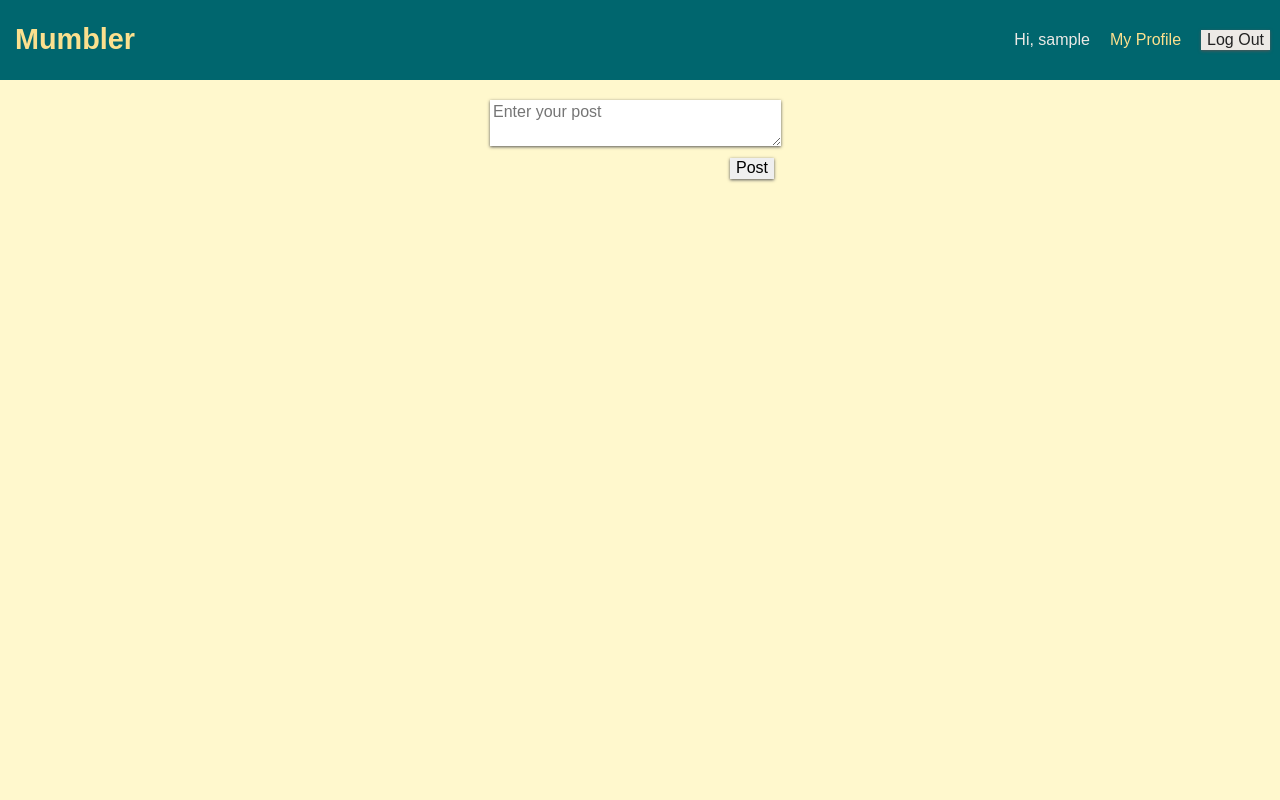
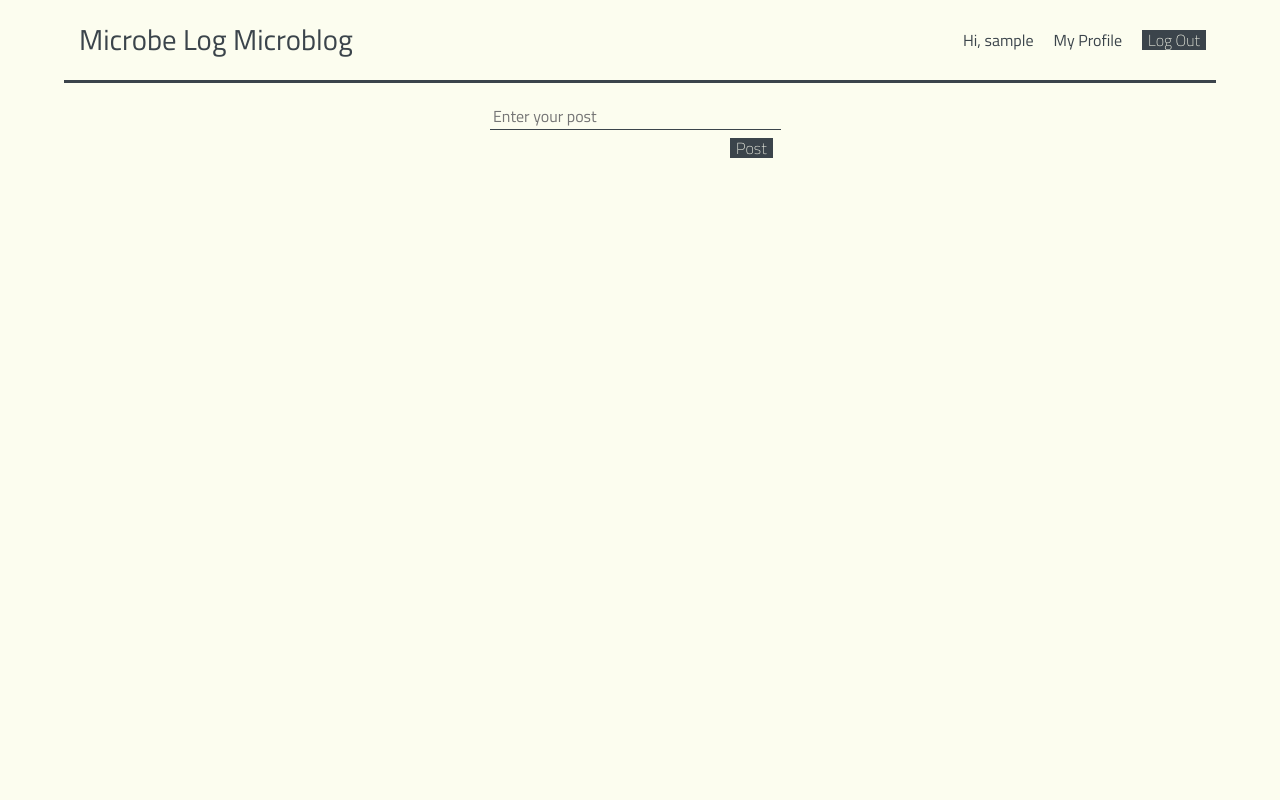
Before and after one commit to joebeachjoebeach/microbe-log-microblog, a Flask app: page / in a window 1280 px wide. Run offline with Flask 2, Linux system fonts and the light colour scheme; a user stored in the database is signed in; data comes from the database, SQL or seed files in the repository; data that the repository does not hold is empty.

Commit message:
flat design

```diff
--- a/app.py
+++ b/app.py
@@ -11,6 +11,12 @@ db.init_app(app)
 
 def utc_to_local(utc_dt):
     return utc_dt.replace(tzinfo=timezone.utc).astimezone(tz=None)
+
+def time_to_string(date_time):
+    t = utc_to_local(date_time)
+    months = [None, 'Jan', 'Feb', 'Mar', 'Apr', 'May', 'Jun', 'Jul', 'Aug', 'Sep', 'Oct', 'Nov', 'Dec']
+    return f'{months[t.month]} {str(t.day)} at {str(t.hour)}:{str(t.minute)}'
+
 
 def redirect_url(default='index'):
     return request.args.get('next') or \
@@ -110,7 +116,6 @@ def delete():
     db.session.delete(post_to_delete)
     db.session.commit()
 
-    # return redirect(url_for('index'))
     return redirect(redirect_url())
 
 @app.route('/u/<uname>')
@@ -125,6 +130,7 @@ def user(uname):
 
 
 app.jinja_env.globals.update(utc_to_local=utc_to_local)
+app.jinja_env.globals.update(time_to_string=time_to_string)
 
 if __name__ == '__main__':
     app.run()
--- a/static/css/style2.css
+++ b/static/css/style2.css
@@ -1,12 +1,12 @@
 html, body {
-  font-family: Arial, Helvetica, sans-serif;
+  background-color: #FCFDEF;
+  font-family: 'Titillium Web', sans-serif;
   height: 100%;
   width: 100%; }
 
 body {
   align-items: center;
-  background-color: #FFF8CD;
-  color: #222;
+  color: #3B444B;
   display: flex;
   flex-direction: column;
   height: 100%;
@@ -14,50 +14,76 @@ body {
   width: 100%; }
 
 a {
-  color: #00666E;
+  color: #3B444B;
   text-decoration: none; }
 
+a:focus {
+  outline: none !important;
+  text-decoration: underline; }
+
 button {
-  background-color: #EDEAE6;
+  background-color: #3B444B;
   border: none;
   border-radius: 0;
-  box-shadow: 0 1px 3px #555;
-  color: #222;
+  color: #FCFDEF;
   cursor: pointer;
-  font-size: 1rem; }
+  font-family: 'Titillium Web', sans-serif;
+  font-weight: 200; }
+
+button:disabled {
+  background-color: #CCC; }
+
+button:focus {
+  background-color: #000;
+  outline: none !important; }
+
+h1 {
+  font-weight: 400; }
 
 input {
-  border: none;
+  background-color: #FCFDEF;
+  border-bottom: 1px solid #3B444B;
+  border-left: none;
+  border-right: none;
+  border-top: none;
+  background-color: #FCFDEF;
   border-radius: 0;
-  box-shadow: 0 1px 3px #555;
+  font-family: 'Titillium Web', sans-serif;
   font-size: 1rem;
   min-height: 20px; }
 
 input[type="submit"] {
   cursor: pointer; }
 
+input:focus {
+  border-bottom: 1px solid #C01400;
+  outline: none !important; }
+
 .flash {
-  background-color: #FFF8CD;
-  color: #222;
+  background-color: #3B444B;
+  color: #FCFDEF;
+  font-weight: 200;
   height: 20px;
+  left: 0;
   padding: 2px 10px;
   position: fixed;
   top: 0;
-  width: 100%; }
+  width: 320px; }
 
 .header {
+  background-color: #FCFDEF;
+  border-bottom: 3px solid #3B444B;
+  border-left: none;
+  border-right: none;
+  border-top: none;
   align-items: center;
-  background-color: #00666E;
-  color: #EDEAE6;
   display: flex;
   min-height: 80px;
   justify-content: space-between;
   margin: 0;
+  min-width: 310px;
   overflow: auto;
-  width: 100%; }
-
-.header-link {
-  color: #FBE08E; }
+  width: 90%; }
 
 .header-title {
   font-size: 0.9rem;
@@ -97,17 +123,17 @@ input[type="submit"] {
   width: 95%; }
 
 .createpost {
-  height: 100px;
   margin: 20px 0 0 0;
   width: 300px; }
 
 .createpost-input {
-  border: none;
-  box-shadow: 0 1px 3px #555;
-  height: 40px;
   margin: 0 0 8px 0;
   padding: 3px;
   width: 95%; }
+
+.createpost-input:focus {
+  border-color: #C01400;
+  outline: none !important; }
 
 .createpost-submit {
   margin: 0 0 0 80%; }
--- a/static/js/script.js
+++ b/static/js/script.js
@@ -33,7 +33,7 @@ function showModal() {
   var passMsg = document.createElement('DIV');
   var vPassInput = document.createElement('INPUT');
   var vPassMsg = document.createElement('DIV');
-  submit = document.createElement('INPUT');
+  submit = document.createElement('BUTTON');
   var cancel = document.createElement('BUTTON');
 
   modal.className = 'signupmodal';
@@ -84,9 +84,10 @@ function showModal() {
   vPassMsg.className = 'signupmodal-content-form-message';
 
   submit.id = 'signup-submit';
-  submit.setAttribute('type', 'submit');
-  submit.setAttribute('name', 'submit_account');
-  submit.setAttribute('value', 'Sign Up');
+  // submit.setAttribute('type', 'submit');
+  // submit.setAttribute('name', 'submit_account');
+  // submit.setAttribute('value', 'Sign Up');
+  submit.textContent = 'Sign Up';
 
   cancel.id = 'cancel-signup';
   cancel.className = 'signupmodal-content-cancel';
--- a/templates/base.html
+++ b/templates/base.html
@@ -1,14 +1,14 @@
-{% from 'macros.html' import hamburger_menu %}
 <!doctype html>
 <html>
 <head>
   <meta charset="utf-8">
   <meta name="description" content="Wispy">
   <meta name="viewport" content="width=device-width, initial-scale=1">
+  <link href="https://fonts.googleapis.com/css?family=Titillium+Web:200,400,700" rel="stylesheet">
   <link rel="stylesheet" type="text/css" href="{{ url_for('static', filename='./css/normalize.css') }}">
   <link rel="stylesheet" type="text/css" href="{{ url_for('static', filename='./css/style2.css') }}">
   <link rel="icon" type="image/x-icon" href="{{ url_for('static', filename='./images/favicon.ico') }}">
-  <title>Mumbler</title>
+  <title>Microbe Log Microblog</title>
 </head>
 
 <body>
@@ -22,7 +22,7 @@
     {% endif %}
   {% endwith %}
   <header class="header">
-    <a class="header-title header-link" href="/"><h1>Mumbler</h1></a>
+    <a class="header-title header-link" href="/"><h1>Microbe Log Microblog</h1></a>
 
       <!-- Log Out button if logged in -->
       {% if 'user' in session %}
@@ -40,21 +40,6 @@
 
       <!-- Log In / Sign Up if not logged in -->
       {% else %}
-      {# <div class="header-login">
-
-        <!-- log in -->
-        <form class="header-login-row" action="/login" method="POST">
-          <input class="header-login-row-element" type="text" name="username" placeholder="username">
-          <input class="header-login-row-element" type="password" name="password" placeholder="password">
-          <input class="header-login-row-element" type="submit" value="Log in" name="login">
-        </form>
-
-        <!-- sign up -->
-        <div class="header-login-row header-login-signup">
-          <span class="header-login-row-element">Don't have an account?</span>
-          <button class="header-login-row-element" id="signup">Sign Up</button>
-        </div>
-      </div> #}
         <form class="header-login" action="/login" method="POST">
           <div class="header-login-col">
             <input class="header-login-col-el header-login-col-input" type="text" name="username" placeholder="username">
@@ -68,7 +53,6 @@
 
 
       {% endif %}
-      {# {{ hamburger_menu() }} #}
   </header>
 
   <div class="main">
--- a/templates/macros.html
+++ b/templates/macros.html
@@ -1,8 +1,8 @@
 {% macro post_input() %}
 
   <form class="createpost" action="/post" method="POST">
-    <textarea id="input-post" class="createpost-input" placeholder="Enter your post" name="contents" maxlength="50" cols="30" rows="4"></textarea>
-    <input class="createpost-submit" type="submit" value="Post" name="submit_post">
+    <input id="input-post" class="createpost-input" placeholder="Enter your post" maxlength="50" type="text" name="contents">
+    <button class="createpost-submit" name="submit_post">Post</button>
   </form>
   {% with messages = get_flashed_messages(category_filter=["post"]) %}
     {% if messages %}
@@ -34,8 +34,7 @@
           </div>
           {% endif %}
         </div>
-        {% set t = utc_to_local(post.timestamp) %}
-        <div class="post-head-timestamp">{{ t.strftime('%Y/%m/%d at %H:%M') }}</div>
+        <div class="post-head-timestamp">{{ time_to_string(post.timestamp) }}</div>
       </div>
 
       <div class="post-content">{{ post.content }}</div>
@@ -44,16 +43,3 @@
   </div>
 
 {% endmacro %}
-
-{% macro hamburger_menu() %}
-  <svg class="header-hamburgermenu" xmlns="http://www.w3.org/2000/svg" viewBox="0 0 44 36">
-    <title>list-1@1x</title>
-    <g id="Layer_2" data-name="Layer 2">
-      <g id="General">
-        <g id="List_1_2x.png" data-name="List 1@2x.png">
-          <path d="M4,8H40a4,4,0,1,0,0-8H4A4,4,0,1,0,4,8ZM4,2H40a2,2,0,1,1,0,4H4A2,2,0,1,1,4,2ZM40,28H4a4,4,0,0,0,0,8H40a4,4,0,1,0,0-8Zm0,6H4a2,2,0,1,1,0-4H40a2,2,0,0,1,0,4Zm0-20H4a4,4,0,1,0,0,8H40a4,4,0,1,0,0-8Zm0,6H4a2,2,0,1,1,0-4H40a2,2,0,1,1,0,4Z"/>
-        </g>
-      </g>
-    </g>
-  </svg>
-{% endmacro %}
```
Also changed, not shown: other parts of static/css/style2.css (+9 -12 lines), static/css/style.scss (+85 -66 lines), static/images/favicon.ico, 1 other file.
